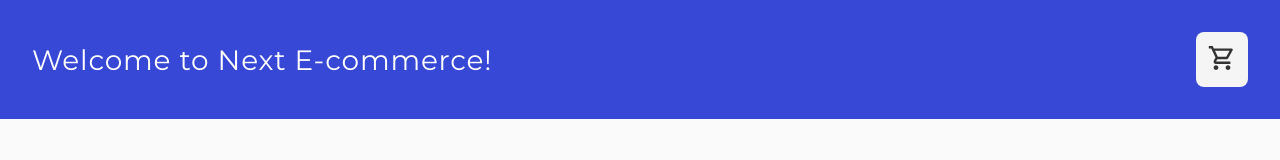
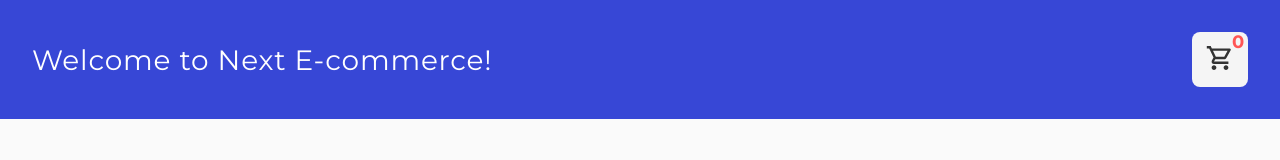
Before and after one commit to filipegallodev/next-ecommerce, a Next.js app: page /product/1 in a window 1280 px wide. Shown: the top 160 px of the page. Built offline with nearby package versions, Linux system fonts and the light colour scheme; no server answers.

Commit message:
feat: showing the number of items in the cart

```diff
--- a/src/components/Cart/Cart.tsx
+++ b/src/components/Cart/Cart.tsx
@@ -1,21 +1,34 @@
 import { useAppDispatch } from "@/hooks/useAppDispatch";
 import { openCart } from "@/store/reducers/cart";
-import React from "react";
+import React, { useState, useEffect } from "react";
 import styled from "styled-components";
 import ShoppingCartOutlinedIcon from "@mui/icons-material/ShoppingCartOutlined";
+import { useAppSelector } from "@/hooks/useAppSelector";
 
 const Cart = () => {
   const dispatch = useAppDispatch();
+  const { items } = useAppSelector((state: IReduxState) => state.cart);
+  const [totalItems, setTotalItems] = useState<number>(0);
+
+  useEffect(() => {
+    if (items.length)
+      setTotalItems(
+        items.reduce((acc, item) => acc + (item.amount ? item.amount : 0), 0)
+      );
+  }, [items]);
 
   return (
-    <CartButton onClick={() => dispatch(openCart())}>
-      <ShoppingCartOutlinedIcon style={{ transform: "scale(1.2)" }} />
-    </CartButton>
+    <div>
+      <CartButton onClick={() => dispatch(openCart())}>
+        <ShoppingCartOutlinedIcon style={{ transform: "scale(1.2)" }} />
+      </CartButton>
+      <CartItemAmount>{totalItems}</CartItemAmount>
+    </div>
   );
 };
 
 const CartButton = styled.button`
-  padding: 14px;
+  padding: 14px 16px;
   background-color: #f5f5f5;
   color: #333;
   border-radius: 8px;
@@ -28,4 +41,13 @@ const CartButton = styled.button`
   }
 `;
 
+const CartItemAmount = styled.span`
+  position: absolute;
+  top: 33px;
+  right: 35px;
+  color: #f55;
+  font-size: 1.125rem;
+  font-weight: 700;
+`;
+
 export default Cart;
```
